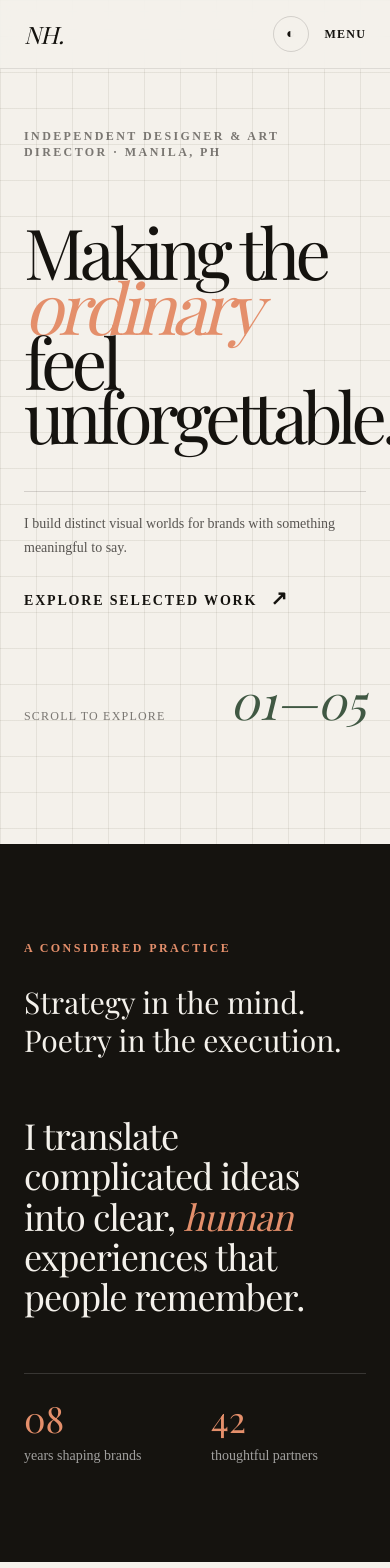
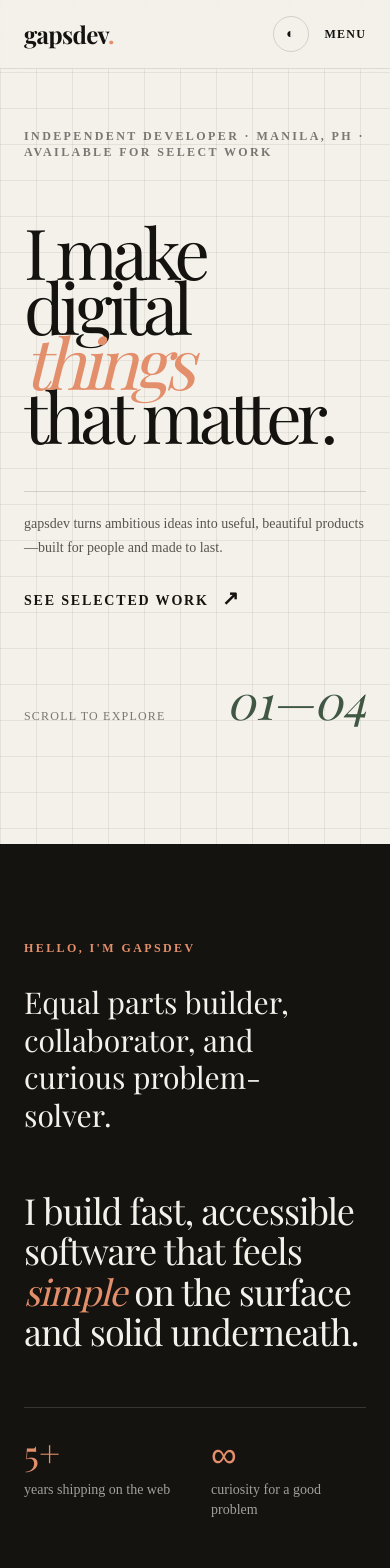
Before and after one commit to gapsdev/gapsdev, a Next.js app: page / in a window 390 px wide. Shown: the top 1568 px of the page. Built offline with nearby package versions, Linux system fonts and the light colour scheme; a web font is replaced by a local one.

Commit message:
Convert site to gapsdev portfolio

```diff
--- a/app/layout.tsx
+++ b/app/layout.tsx
@@ -6,8 +6,8 @@ const manrope = Manrope({ subsets: ["latin"], variable: "--font-manrope" });
 const playfair = Playfair_Display({ subsets: ["latin"], variable: "--font-playfair" });
 
 export const metadata: Metadata = {
-  title: "Nina Hart — Digital Designer",
-  description: "Portfolio of Nina Hart, an independent designer and art director.",
+  title: "gapsdev — Independent Developer",
+  description: "Portfolio of gapsdev, an independent developer building useful digital products.",
 };
 
 export default function RootLayout({ children }: Readonly<{ children: React.ReactNode }>) {
--- a/app/page.tsx
+++ b/app/page.tsx
@@ -4,9 +4,9 @@ import Image from "next/image";
 import { useEffect, useState } from "react";
 
 const projects = [
-  { title: "Sonder / 2024", type: "Brand identity, Digital", image: "https://images.unsplash.com/photo-1497366754035-f200968a6e72?auto=format&fit=crop&w=1000&q=85", tone: "bg-[#d9d5ca]" },
-  { title: "Aesop Rituals", type: "Art direction, E-commerce", image: "https://images.unsplash.com/photo-1524758631624-e2822e304c36?auto=format&fit=crop&w=1000&q=85", tone: "bg-[#c6cec5]" },
-  { title: "Nocturne Objects", type: "Campaign, Photography", image: "https://images.unsplash.com/photo-1494438639946-1ebd1d20bf85?auto=format&fit=crop&w=1000&q=85", tone: "bg-[#e1c4b2]" },
+  { title: "Signalboard", type: "Real-time analytics dashboard", image: "https://images.unsplash.com/photo-1551288049-bebda4e38f71?auto=format&fit=crop&w=1000&q=85", tone: "bg-[#b9d6db]" },
+  { title: "Tala", type: "Personal finance companion", image: "https://images.unsplash.com/photo-1556742049-0cfed4f6a45d?auto=format&fit=crop&w=1000&q=85", tone: "bg-[#d7c9e8]" },
+  { title: "Draftkit", type: "Writing tools for product teams", image: "https://images.unsplash.com/photo-1516321318423-f06f85e504b3?auto=format&fit=crop&w=1000&q=85", tone: "bg-[#e6d3b5]" },
 ];
 
 function Arrow() { return <span aria-hidden="true" className="ml-2 inline-block text-xl transition-transform group-hover:translate-x-1">↗</span>; }
@@ -18,20 +18,20 @@ export default function Home() {
   const changeTheme = () => { const next = !dark; setDark(next); document.documentElement.classList.toggle("dark", next); localStorage.setItem("theme", next ? "dark" : "light"); };
   return <main className="overflow-hidden">
     <nav className="fixed inset-x-0 top-0 z-50 border-b border-ink/10 bg-paper/85 px-6 py-4 backdrop-blur-md dark:border-white/10 dark:bg-[#171916]/85 md:px-12">
-      <div className="mx-auto flex max-w-7xl items-center justify-between"><a href="#top" className="font-serif text-2xl italic tracking-tight">NH.</a><div className="hidden items-center gap-8 text-xs font-bold uppercase tracking-[.14em] md:flex"><a href="#work" className="hover:text-peach">Work</a><a href="#about" className="hover:text-peach">About</a><a href="#contact" className="hover:text-peach">Contact</a></div><div className="flex items-center gap-4"><button onClick={changeTheme} aria-label="Toggle color theme" className="grid h-9 w-9 place-items-center rounded-full border border-ink/15 text-sm dark:border-white/20">{dark ? "☼" : "◐"}</button><button onClick={() => setMenuOpen(!menuOpen)} className="text-xs font-bold uppercase tracking-widest md:hidden">Menu</button></div></div>
+      <div className="mx-auto flex max-w-7xl items-center justify-between"><a href="#top" className="font-serif text-2xl font-bold tracking-tight">gapsdev<span className="text-peach">.</span></a><div className="hidden items-center gap-8 text-xs font-bold uppercase tracking-[.14em] md:flex"><a href="#work" className="hover:text-peach">Work</a><a href="#about" className="hover:text-peach">About</a><a href="#contact" className="hover:text-peach">Contact</a></div><div className="flex items-center gap-4"><button onClick={changeTheme} aria-label="Toggle color theme" className="grid h-9 w-9 place-items-center rounded-full border border-ink/15 text-sm dark:border-white/20">{dark ? "☼" : "◐"}</button><button onClick={() => setMenuOpen(!menuOpen)} className="text-xs font-bold uppercase tracking-widest md:hidden">Menu</button></div></div>
       {menuOpen && <div className="flex flex-col gap-4 pt-5 text-sm font-bold uppercase tracking-widest md:hidden"><a onClick={() => setMenuOpen(false)} href="#work">Work</a><a onClick={() => setMenuOpen(false)} href="#about">About</a><a onClick={() => setMenuOpen(false)} href="#contact">Contact</a></div>}
     </nav>
 
-    <section id="top" className="grid-lines relative min-h-screen px-6 pb-12 pt-32 md:px-12 md:pt-40"><div className="mx-auto flex max-w-7xl flex-col justify-between gap-16"><p className="text-xs font-bold uppercase tracking-[.2em] text-ink/55 dark:text-white/55">Independent designer &amp; art director · Manila, PH</p><div><h1 className="max-w-6xl font-serif text-[18vw] leading-[.78] tracking-[-.07em] md:text-[10.5rem] lg:text-[13rem]">Making the <em className="font-normal text-peach">ordinary</em><br />feel unforgettable.</h1><div className="mt-12 flex flex-col justify-between gap-6 border-t border-ink/15 pt-5 dark:border-white/15 md:flex-row"><p className="max-w-sm text-sm leading-6 text-ink/70 dark:text-white/70">I build distinct visual worlds for brands with something meaningful to say.</p><a href="#work" className="group text-sm font-bold uppercase tracking-[.13em]">Explore selected work <Arrow /></a></div></div><div className="flex items-end justify-between"><span className="text-xs tracking-widest text-ink/55 dark:text-white/55">SCROLL TO EXPLORE</span><span className="font-serif text-5xl italic text-moss dark:text-[#aebf9e]">01—05</span></div></div></section>
+    <section id="top" className="grid-lines relative min-h-screen px-6 pb-12 pt-32 md:px-12 md:pt-40"><div className="mx-auto flex max-w-7xl flex-col justify-between gap-16"><p className="text-xs font-bold uppercase tracking-[.2em] text-ink/55 dark:text-white/55">Independent developer · Manila, PH · Available for select work</p><div><h1 className="max-w-6xl font-serif text-[18vw] leading-[.78] tracking-[-.07em] md:text-[10.5rem] lg:text-[13rem]">I make digital <em className="font-normal text-peach">things</em><br />that matter.</h1><div className="mt-12 flex flex-col justify-between gap-6 border-t border-ink/15 pt-5 dark:border-white/15 md:flex-row"><p className="max-w-sm text-sm leading-6 text-ink/70 dark:text-white/70">gapsdev turns ambitious ideas into useful, beautiful products—built for people and made to last.</p><a href="#work" className="group text-sm font-bold uppercase tracking-[.13em]">See selected work <Arrow /></a></div></div><div className="flex items-end justify-between"><span className="text-xs tracking-widest text-ink/55 dark:text-white/55">SCROLL TO EXPLORE</span><span className="font-serif text-5xl italic text-moss dark:text-[#aebf9e]">01—04</span></div></div></section>
 
-    <section id="about" className="bg-ink px-6 py-24 text-paper dark:bg-[#242923] md:px-12 md:py-32"><div className="mx-auto grid max-w-7xl gap-14 md:grid-cols-[.8fr_1.2fr]"><div><p className="text-xs font-bold uppercase tracking-[.2em] text-peach">A considered practice</p><p className="mt-7 max-w-xs font-serif text-3xl leading-tight">Strategy in the mind. Poetry in the execution.</p></div><div><p className="font-serif text-4xl leading-[1.12] tracking-tight md:text-6xl">I translate complicated ideas into clear, <em className="text-peach">human</em> experiences that people remember.</p><div className="mt-14 grid grid-cols-2 gap-8 border-t border-white/15 pt-6 text-sm"><div><span className="block font-serif text-4xl text-peach">08</span><span className="mt-2 block text-white/60">years shaping brands</span></div><div><span className="block font-serif text-4xl text-peach">42</span><span className="mt-2 block text-white/60">thoughtful partners</span></div></div></div></div></section>
+    <section id="about" className="bg-ink px-6 py-24 text-paper dark:bg-[#242923] md:px-12 md:py-32"><div className="mx-auto grid max-w-7xl gap-14 md:grid-cols-[.8fr_1.2fr]"><div><p className="text-xs font-bold uppercase tracking-[.2em] text-peach">Hello, I&apos;m gapsdev</p><p className="mt-7 max-w-xs font-serif text-3xl leading-tight">Equal parts builder, collaborator, and curious problem-solver.</p></div><div><p className="font-serif text-4xl leading-[1.12] tracking-tight md:text-6xl">I build fast, accessible software that feels <em className="text-peach">simple</em> on the surface and solid underneath.</p><div className="mt-14 grid grid-cols-2 gap-8 border-t border-white/15 pt-6 text-sm"><div><span className="block font-serif text-4xl text-peach">5+</span><span className="mt-2 block text-white/60">years shipping on the web</span></div><div><span className="block font-serif text-4xl text-peach">∞</span><span className="mt-2 block text-white/60">curiosity for a good problem</span></div></div></div></div></section>
 
-    <section className="px-6 py-24 md:px-12 md:py-32"><div className="mx-auto max-w-7xl"><div className="mb-12 flex items-end justify-between"><div><p className="text-xs font-bold uppercase tracking-[.2em] text-peach">Skillset</p><h2 className="mt-3 font-serif text-5xl tracking-tight md:text-7xl">The good stuff.</h2></div><span className="hidden font-serif text-5xl italic text-moss dark:text-[#aebf9e] md:block">02—05</span></div><div className="border-t border-ink/15 dark:border-white/15">{[["01", "Brand strategy", "Positioning, naming & voice"], ["02", "Art direction", "Campaigns, concepts & image-making"], ["03", "Digital experiences", "Web design, product & motion"]].map(([n, title, copy]) => <div key={n} className="group grid gap-3 border-b border-ink/15 py-7 dark:border-white/15 md:grid-cols-[100px_1fr_1fr] md:items-center"><span className="text-xs text-ink/50 dark:text-white/50">{n}</span><h3 className="font-serif text-3xl transition-colors group-hover:text-peach md:text-5xl">{title}</h3><p className="text-sm text-ink/60 dark:text-white/60">{copy}</p></div>)}</div></div></section>
+    <section className="px-6 py-24 md:px-12 md:py-32"><div className="mx-auto max-w-7xl"><div className="mb-12 flex items-end justify-between"><div><p className="text-xs font-bold uppercase tracking-[.2em] text-peach">What I do</p><h2 className="mt-3 font-serif text-5xl tracking-tight md:text-7xl">Build with intent.</h2></div><span className="hidden font-serif text-5xl italic text-moss dark:text-[#aebf9e] md:block">02—04</span></div><div className="border-t border-ink/15 dark:border-white/15">{[["01", "Frontend", "Thoughtful interfaces with React, Next.js, TypeScript, and a sharp eye for detail."], ["02", "Backend", "Reliable APIs, data models, and integrations that keep products quick and dependable."], ["03", "Product", "From rough idea to shipped experience—working closely with people, not just tickets."]].map(([n, title, copy]) => <div key={n} className="group grid gap-3 border-b border-ink/15 py-7 dark:border-white/15 md:grid-cols-[100px_1fr_1fr] md:items-center"><span className="text-xs text-ink/50 dark:text-white/50">{n}</span><h3 className="font-serif text-3xl transition-colors group-hover:text-peach md:text-5xl">{title}</h3><p className="text-sm text-ink/60 dark:text-white/60">{copy}</p></div>)}</div></div></section>
 
-    <section id="work" className="bg-[#e7ded2] px-6 py-24 dark:bg-[#20251f] md:px-12 md:py-32"><div className="mx-auto max-w-7xl"><div className="mb-12 flex items-end justify-between"><div><p className="text-xs font-bold uppercase tracking-[.2em] text-peach">Selected work</p><h2 className="mt-3 font-serif text-5xl tracking-tight md:text-7xl">A few favorites.</h2></div><a href="#contact" className="group hidden text-sm font-bold uppercase tracking-[.13em] md:block">Let&apos;s make yours <Arrow /></a></div><div className="grid gap-10 md:grid-cols-2">{projects.map((project, i) => <article key={project.title} className={i === 2 ? "md:col-span-2 md:grid md:grid-cols-2 md:gap-10" : ""}><a href="#contact" className={`image-hover group block overflow-hidden ${project.tone} ${i === 2 ? "aspect-[1.3/1]" : "aspect-[.92/1]"}`}><Image src={project.image} alt={project.title} width={1000} height={900} className="h-full w-full object-cover mix-blend-multiply" /></a><div className="mt-4 flex items-start justify-between"><div><h3 className="font-serif text-2xl">{project.title}</h3><p className="mt-1 text-xs uppercase tracking-wider text-ink/55 dark:text-white/55">{project.type}</p></div><span className="text-xl">↗</span></div></article>)}</div></div></section>
+    <section id="work" className="bg-[#e7ded2] px-6 py-24 dark:bg-[#20251f] md:px-12 md:py-32"><div className="mx-auto max-w-7xl"><div className="mb-12 flex items-end justify-between"><div><p className="text-xs font-bold uppercase tracking-[.2em] text-peach">Selected work</p><h2 className="mt-3 font-serif text-5xl tracking-tight md:text-7xl">Recent builds.</h2></div><a href="#contact" className="group hidden text-sm font-bold uppercase tracking-[.13em] md:block">Start a project <Arrow /></a></div><div className="grid gap-10 md:grid-cols-2">{projects.map((project, i) => <article key={project.title} className={i === 2 ? "md:col-span-2 md:grid md:grid-cols-2 md:gap-10" : ""}><a href="#contact" className={`image-hover group block overflow-hidden ${project.tone} ${i === 2 ? "aspect-[1.3/1]" : "aspect-[.92/1]"}`}><Image src={project.image} alt={project.title} width={1000} height={900} className="h-full w-full object-cover mix-blend-multiply" /></a><div className="mt-4 flex items-start justify-between"><div><h3 className="font-serif text-2xl">{project.title}</h3><p className="mt-1 text-xs uppercase tracking-wider text-ink/55 dark:text-white/55">{project.type}</p></div><span className="text-xl">↗</span></div></article>)}</div></div></section>
 
-    <section className="px-6 py-24 md:px-12 md:py-32"><div className="mx-auto max-w-7xl"><p className="text-xs font-bold uppercase tracking-[.2em] text-peach">Kind words</p><div className="mt-10 grid gap-7 md:grid-cols-2"><blockquote className="rounded-sm bg-moss p-8 text-paper shadow-soft md:p-11"><span className="font-serif text-6xl text-peach">“</span><p className="mt-2 font-serif text-3xl leading-tight">Nina found the magic in our work, then gave us the courage to lead with it.</p><footer className="mt-10 text-xs font-bold uppercase tracking-widest text-white/60">Mara Ortiz · Founder, Alchemy</footer></blockquote><blockquote className="rounded-sm border border-ink/15 p-8 dark:border-white/15 md:p-11"><span className="font-serif text-6xl text-peach">“</span><p className="mt-2 font-serif text-3xl leading-tight">The rare kind of collaborator who makes every conversation sharper—and the final work feel inevitable.</p><footer className="mt-10 text-xs font-bold uppercase tracking-widest text-ink/55 dark:text-white/55">Elliot Park · CMO, Field Notes</footer></blockquote></div></div></section>
+    <section className="px-6 py-24 md:px-12 md:py-32"><div className="mx-auto max-w-7xl"><p className="text-xs font-bold uppercase tracking-[.2em] text-peach">How I work</p><div className="mt-10 grid gap-7 md:grid-cols-2"><div className="rounded-sm bg-moss p-8 text-paper shadow-soft md:p-11"><span className="font-serif text-6xl text-peach">01</span><p className="mt-2 font-serif text-3xl leading-tight">Start with the real problem, not the first feature request.</p><p className="mt-10 text-sm leading-6 text-white/60">Clear goals, quick prototypes, and early feedback make the best use of everyone&apos;s time.</p></div><div className="rounded-sm border border-ink/15 p-8 dark:border-white/15 md:p-11"><span className="font-serif text-6xl text-peach">02</span><p className="mt-2 font-serif text-3xl leading-tight">Ship a focused first version, then make it better with evidence.</p><p className="mt-10 text-sm leading-6 text-ink/55 dark:text-white/55">The work is transparent, iterative, and grounded in what people actually need.</p></div></div></div></section>
 
-    <footer id="contact" className="bg-peach px-6 py-20 text-ink md:px-12 md:py-28"><div className="mx-auto max-w-7xl"><p className="text-xs font-bold uppercase tracking-[.2em]">Have a good idea?</p><a href="mailto:hello@ninahart.studio" className="group mt-5 inline-block font-serif text-[12vw] leading-none tracking-[-.06em] md:text-[8rem]">Let&apos;s talk<span className="inline-block transition-transform group-hover:translate-x-3">↗</span></a><div className="mt-20 flex flex-col justify-between gap-5 border-t border-ink/20 pt-5 text-xs font-bold uppercase tracking-widest md:flex-row"><span>© 2024 Nina Hart</span><div className="flex gap-6"><a href="#top">Instagram</a><a href="#top">LinkedIn</a><a href="#top">Are.na</a></div><a href="#top">Back to top ↑</a></div></div></footer>
+    <footer id="contact" className="bg-peach px-6 py-20 text-ink md:px-12 md:py-28"><div className="mx-auto max-w-7xl"><p className="text-xs font-bold uppercase tracking-[.2em]">Have a project in mind?</p><a href="mailto:hello@gapsdev.com" className="group mt-5 inline-block font-serif text-[12vw] leading-none tracking-[-.06em] md:text-[8rem]">Let&apos;s build it<span className="inline-block transition-transform group-hover:translate-x-3">↗</span></a><div className="mt-20 flex flex-col justify-between gap-5 border-t border-ink/20 pt-5 text-xs font-bold uppercase tracking-widest md:flex-row"><span>© {new Date().getFullYear()} gapsdev</span><div className="flex gap-6"><a href="#top">GitHub</a><a href="#top">LinkedIn</a><a href="#top">X / Twitter</a></div><a href="#top">Back to top ↑</a></div></div></footer>
   </main>;
 }
--- a/package.json
+++ b/package.json
@@ -1,5 +1,5 @@
 {
-  "name": "nina-portfolio",
+  "name": "gapsdev",
   "version": "0.1.0",
   "private": true,
   "scripts": {
```
